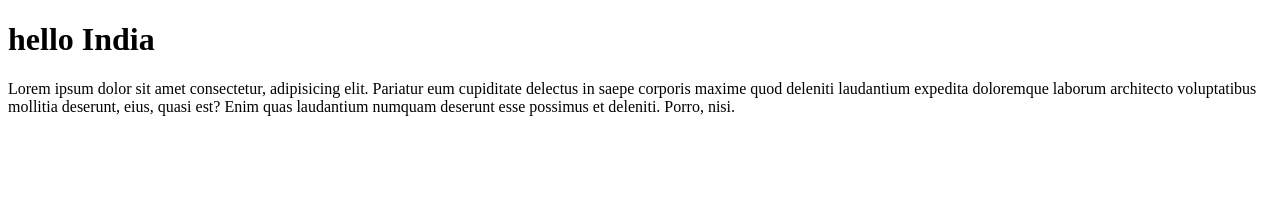
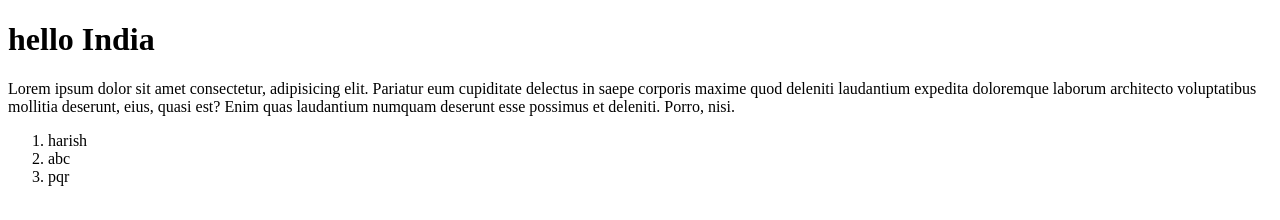
Before and after one commit to Sharathrama1234/cdc_web, a plain HTML site: page index.html in a window 1280 px wide. Drawn offline with Linux system fonts and the light colour scheme.

Commit message:
list added

```diff
--- a/index.html
+++ b/index.html
@@ -8,5 +8,10 @@
 <body>
     <h1>hello India</h1>
     <p>Lorem ipsum dolor sit amet consectetur, adipisicing elit. Pariatur eum cupiditate delectus in saepe corporis maxime quod deleniti laudantium expedita doloremque laborum architecto voluptatibus mollitia deserunt, eius, quasi est? Enim quas laudantium numquam deserunt esse possimus et deleniti. Porro, nisi.</p>
+    <ol>
+        <li>harish</li>
+        <li>abc</li>
+        <li>pqr</li>
+    </ol>
 </body>
 </html>
```
